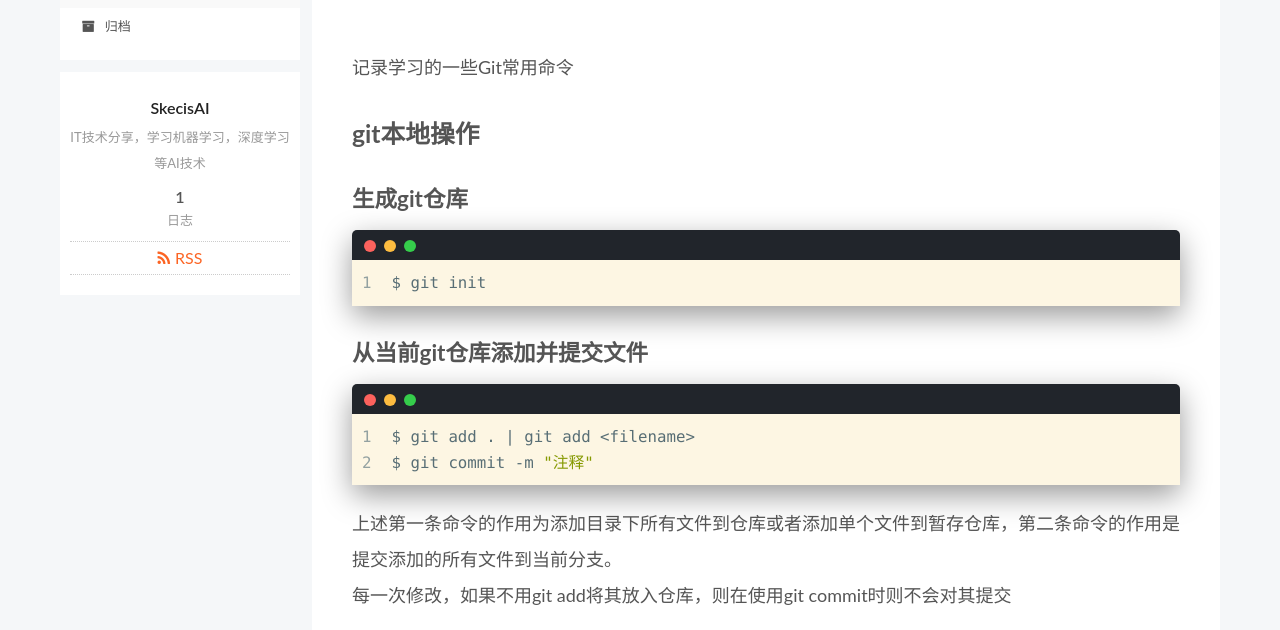
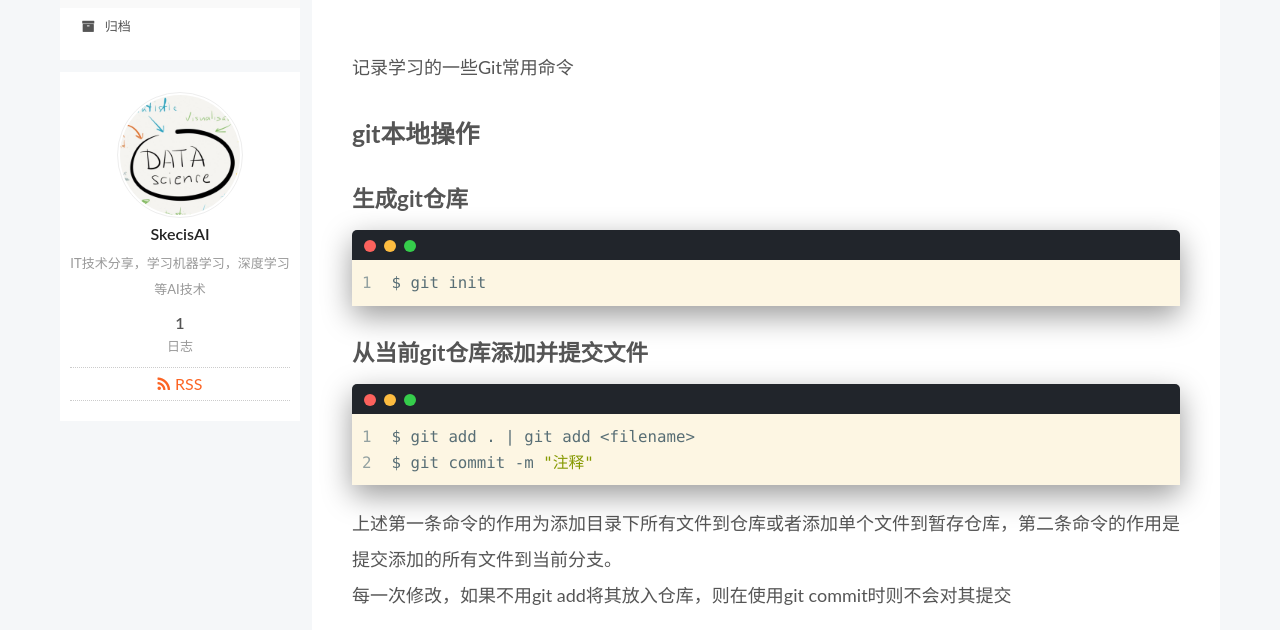
Before and after one commit to SkecisAI/SkecisAI.github.io, a plain HTML site: page index.html in a window 1280 px wide. Shown: the part 165-795 px from the top of the page. Drawn offline with Linux system fonts and the light colour scheme.

Commit message:
Site updated: 2019-10-10 23:29:55

```diff
--- a/css/main.css
+++ b/css/main.css
@@ -1242,6 +1242,13 @@ pre .javascript .function {
   margin: 0 auto;
   max-width: 120px;
   padding: 2px;
+  border-radius: 50%;
+}
+.site-author-image {
+  transition: transform 1s ease-out;
+}
+.site-author-image:hover {
+  transform: rotateZ(360deg);
 }
 .site-author-name {
   color: #222;
@@ -1269,7 +1276,7 @@ pre .javascript .function {
 }
 .links-of-author a::before,
 .links-of-author span.exturl::before {
-  background: #54b52e;
+  background: #f999ff;
   border-radius: 50%;
   content: ' ';
   display: inline-block;
--- a/index.html
+++ b/index.html
@@ -205,7 +205,7 @@
     <span hidden itemprop="author" itemscope itemtype="http://schema.org/Person">
       <meta itemprop="name" content="SkecisAI">
       <meta itemprop="description" content="IT技术分享，学习机器学习，深度学习等AI技术">
-      <meta itemprop="image" content="/images/avatar.gif">
+      <meta itemprop="image" content="/images/head.jpg">
     </span>
 
     <span hidden itemprop="publisher" itemscope itemtype="http://schema.org/Organization">
@@ -340,6 +340,9 @@
 
       <div class="site-overview-wrap sidebar-panel">
         <div class="site-author motion-element" itemprop="author" itemscope itemtype="http://schema.org/Person">
+    <img class="site-author-image" itemprop="image"
+      src="/images/head.jpg"
+      alt="SkecisAI">
   <p class="site-author-name" itemprop="name">SkecisAI</p>
   <div class="site-description" itemprop="description">IT技术分享，学习机器学习，深度学习等AI技术</div>
 </div>
```
Also changed, not shown: 2019/10/10/git学习笔记/index.html (+4 -1 lines), 404.html (+3 -0 lines), archives/2019/10/index.html (+3 -0 lines), archives/2019/index.html (+3 -0 lines), archives/index.html (+3 -0 lines), images/head.jpg (added).
